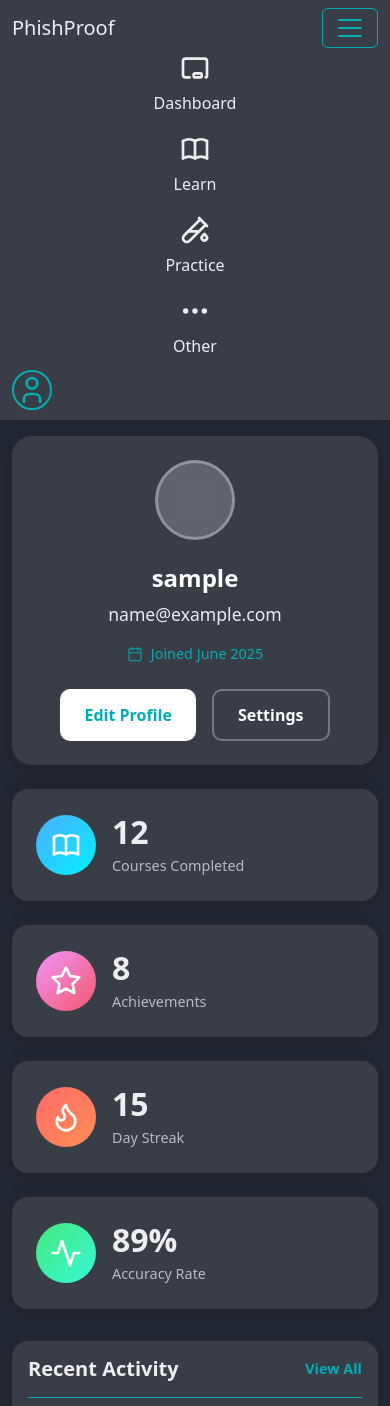
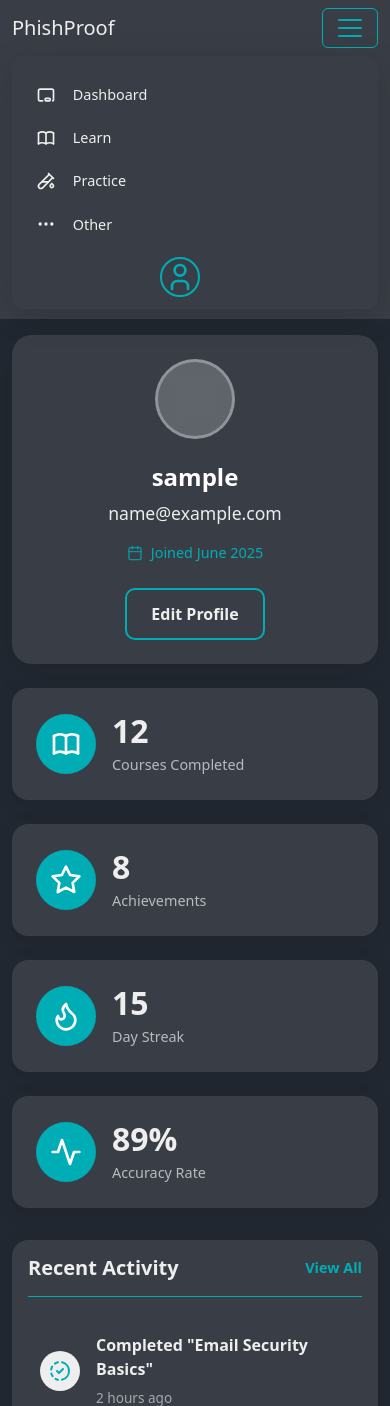
Before and after one commit to DavidBab/PhishProof, a Django app: page /app/profile/ in a window 390 px wide, after a click that opens the changed part. Shown: the top 1406 px of the page. Run offline with Django 5.2, Linux system fonts and the light colour scheme; the visitor is signed in with stand-in values (Sample User, id 1); some libraries are stand-ins or nearby versions.

Commit message:
update navbar to handle toggler dropdown, update profile page with new looks

```diff
--- a/phishproof/course/static/css/profile.css
+++ b/phishproof/course/static/css/profile.css
@@ -82,25 +82,14 @@
 }
 
 .profile-actions .btn-primary {
-	background: white;
-	color: var(--accent);
-	border: none;
+	color: var(--main-text);
+	background-color: transparent;
+	border: solid 2px var(--accent);
 }
 
 .profile-actions .btn-primary:hover {
-	background: rgba(255, 255, 255, 0.9);
-	transform: translateY(-2px);
-}
-
-.profile-actions .btn-outline-secondary {
-	border: 2px solid rgba(255, 255, 255, 0.3);
-	color: white;
-	background: transparent;
-}
-
-.profile-actions .btn-outline-secondary:hover {
 	background: rgba(255, 255, 255, 0.1);
-	border-color: rgba(255, 255, 255, 0.5);
+	border-color: var(--accent-);
 }
 
 /* Stats Grid */
@@ -134,23 +123,8 @@
 	display: flex;
 	align-items: center;
 	justify-content: center;
+	background-color: var(--accent);
 	color: white;
-}
-
-.stat-icon.courses {
-	background: linear-gradient(135deg, #4facfe, #00f2fe);
-}
-
-.stat-icon.achievements {
-	background: linear-gradient(135deg, #f093fb, #f5576c);
-}
-
-.stat-icon.streak {
-	background: linear-gradient(135deg, #ff6b6b, #ff8e53);
-}
-
-.stat-icon.accuracy {
-	background: linear-gradient(135deg, #43e97b, #38f9d7);
 }
 
 .stat-content h3 {
--- a/phishproof/course/templates/profile.html
+++ b/phishproof/course/templates/profile.html
@@ -42,7 +42,6 @@
 			</div>
 			<div class="profile-actions">
 				<button class="btn btn-primary">Edit Profile</button>
-				<button class="btn btn-outline-secondary">Settings</button>
 			</div>
 		</div>
 
--- a/phishproof/static/css/navbar-footer.css
+++ b/phishproof/static/css/navbar-footer.css
@@ -198,6 +198,193 @@
 	border-color: var(--accent) !important;
 }
 
+/* Mobile Navbar Dropdown Styling */
+@media (max-width: 991.98px) {
+	.navbar-collapse {
+		background-color: var(--second-bg);
+		border-radius: 12px;
+		margin-top: 1rem;
+		padding: 1rem;
+		box-shadow: 0 8px 32px rgba(0, 0, 0, 0.15);
+	}
+
+	.navbar-nav {
+		gap: 0;
+		flex-direction: column;
+		align-items: stretch !important; /* Changed from flex-start to stretch */
+		width: 100%;
+	}
+
+	.nav-item {
+		width: 100%;
+	}
+
+	.nav-btn {
+		display: flex !important;
+		flex-direction: row !important;
+		align-items: center !important;
+		justify-content: flex-start !important;
+		width: 100%;
+		padding: 0.4rem 1rem; /* Further reduced padding */
+		margin: 0; /* Remove margin completely */
+		border-radius: 8px;
+		text-align: left;
+		transition: all 0.3s ease;
+	}
+
+	.nav-btn .nav-icon {
+		margin: 0 0.75rem 0 0 !important;
+		width: 24px;
+		height: 24px;
+		flex-shrink: 0;
+	}
+
+	.nav-btn:hover {
+		background-color: var(--accent);
+		color: var(--main-text) !important;
+		transform: translateX(4px);
+	}
+
+	.nav-btn:hover .nav-icon {
+		color: var(--main-text) !important;
+	}
+
+	.nav-btn.active {
+		background-color: var(--accent);
+		color: var(--main-text) !important;
+	}
+
+	.nav-btn.active .nav-icon {
+		color: var(--main-text) !important;
+	}
+
+	/* Mobile dropdown menu styling */
+	.nav-item.dropdown {
+		width: 100%;
+	}
+
+	.nav-item.dropdown .nav-btn {
+		position: relative;
+	}
+
+	.nav-item.dropdown .nav-btn::after {
+		content: '▼';
+		position: absolute;
+		right: 1rem;
+		font-size: 0.8rem;
+		transition: transform 0.3s ease;
+		color: var(--main-text);
+	}
+
+	.nav-item.dropdown .nav-btn[aria-expanded='true']::after {
+		transform: rotate(180deg);
+	}
+
+	.nav-item.dropdown .dropdown-menu {
+		position: static !important;
+		transform: none !important;
+		box-shadow: none;
+		border: none;
+		background-color: var(--main-bg);
+		margin: 0.5rem 0 0 2rem;
+	}
+
+	.nav-item.dropdown .dropdown-item {
+		padding: 0.5rem 1rem;
+		font-size: 0.9rem;
+	}
+
+	/* Mobile auth buttons styling */
+	.navbar .d-flex {
+		flex-direction: column;
+		gap: 0.3rem; /* Reduced gap */
+		width: 100%;
+		margin-top: 0.5rem; /* Reduced top margin */
+		padding-top: 0.5rem; /* Reduced top padding */
+	}
+
+	.navbar .d-flex .btn {
+		width: 100%;
+		padding: 0.6rem; /* Reduced padding */
+		font-weight: 600;
+	}
+
+	/* Profile dropdown in mobile */
+	.profile-dropdown {
+		margin-right: 0;
+		width: 100%;
+		display: flex;
+		align-items: center;
+		justify-content: flex-start;
+		padding: 0.4rem 1rem; /* Match nav-btn padding exactly */
+		margin: 0; /* Remove margin completely */
+		border-radius: 8px;
+		background: none;
+		border: none;
+		transition: all 0.3s ease;
+	}
+
+	.profile-dropdown:hover {
+		background-color: var(--accent);
+		transform: translateX(4px);
+	}
+
+	.profile-avatar {
+		width: 40px;
+		height: 40px;
+		margin-right: 0.75rem;
+		font-size: 1rem;
+	}
+
+	.profile-dropdown::after {
+		content: attr(data-username);
+		color: var(--main-text);
+		font-weight: 600;
+		margin-left: 0.5rem;
+	}
+
+	/* Mobile profile dropdown menu */
+	.profile-dropdown + .dropdown-menu {
+		position: static !important;
+		transform: none !important;
+		box-shadow: none;
+		border: none;
+		background-color: var(--main-bg);
+		margin: 0.5rem 0 0 3.5rem;
+		border-radius: 8px;
+		border-left: 3px solid var(--accent);
+		width: calc(100% - 3.5rem);
+	}
+}
+
+/* Extra small screens */
+@media (max-width: 576px) {
+	.navbar-collapse {
+		margin-top: 0.5rem;
+		padding: 0.75rem;
+	}
+
+	.nav-btn {
+		padding: 0.35rem 0.75rem; /* Further reduced padding for smaller screens */
+		font-size: 0.9rem;
+	}
+
+	.nav-btn .nav-icon {
+		width: 20px;
+		height: 20px;
+	}
+
+	.profile-avatar {
+		width: 35px;
+		height: 35px;
+		font-size: 0.9rem;
+	}
+
+	.profile-dropdown {
+		padding: 0.35rem 0.75rem; /* Match nav-btn padding exactly */
+	}
+}
+
 /* Responsive adjustments for both dropdowns */
 @media (max-width: 768px) {
 	.profile-avatar {
```
